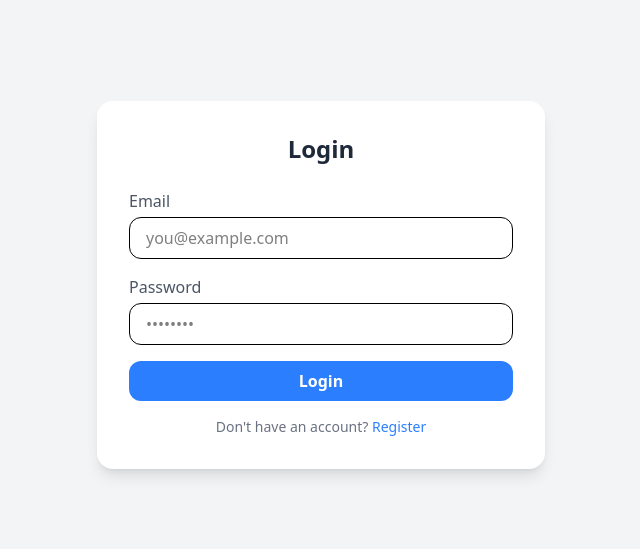
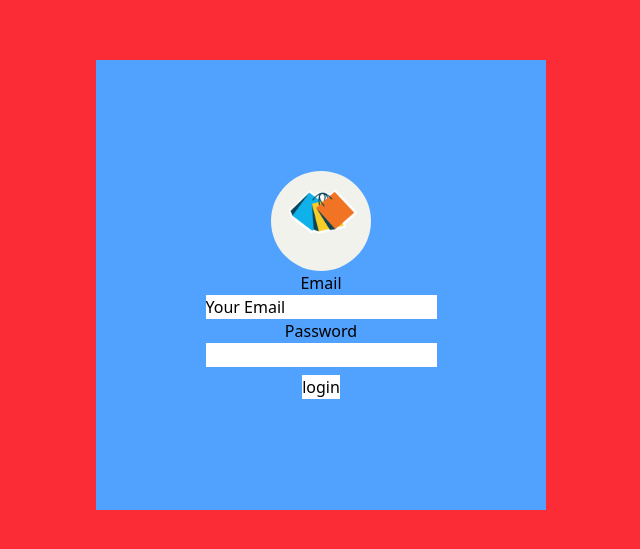
Before and after one commit to sumudusan/web-project-01-frontend, a React (Vite) app: page /login in a window 1280 px wide. Shown: the part 115-664 px from the top of the page, without its empty margins (319-959 px from the left). Built offline with nearby package versions, Linux system fonts and the light colour scheme.

Commit message:
rearange login page

```diff
--- a/package.json
+++ b/package.json
@@ -15,6 +15,7 @@
     "dom": "^0.0.3",
     "react": "^19.0.0",
     "react-dom": "^19.0.0",
+    "react-hot-toast": "^2.5.2",
     "react-icons": "^5.5.0",
     "react-router": "^7.5.1",
     "tailwindcss": "^4.1.4"
--- a/src/App.jsx
+++ b/src/App.jsx
@@ -1,15 +1,17 @@
 import React from 'react'
 import HomePage from './Components/home'
 import { BrowserRouter, Routes , Route } from 'react-router'
-import LoginPage from './pages/loginPage'
+import LoginPage from '../src/pages/home/loginPage'
 import SignInPage from './pages/signInPage'
 import AdminHomePage from './pages/adminHomePage'
+import { Toaster } from 'react-hot-toast'
 
 export default function App(){
 
   return(
   <div>
     <BrowserRouter>
+    <Toaster/>
      <Routes path="/*">
       <Route path='/login' element={<LoginPage/>}/>
       <Route path='/signup' element={<SignInPage/>}/>
--- a/src/pages/admin/adminProductsPage.jsx
+++ b/src/pages/admin/adminProductsPage.jsx
@@ -1,12 +1,74 @@
-import axios from "axios"
+import axios from "axios";
+import { useEffect, useState } from "react";
+import { FaTrash } from "react-icons/fa";
+import { FaPencil } from "react-icons/fa6";
 
-export default function AdminProductsPage(){
+export default function AdminProductsPage() {
+  const [products, setProducts] = useState([
+    {
+      productId: "BEA1001",
+      productName: "Glow & Shine Face Serum",
+      altNames: ["Brightening Serum", "Vitamin C Serum", "Skin Glow Booster"],
+      images: [
+        "https://example.com/images/serum1.jpg",
+        "https://example.com/images/serum2.jpg",
+      ],
+      price: 1299,
+      lastPrice: 999,
+      stock: 150,
+      description:
+        "A lightweight, fast-absorbing serum infused with Vitamin C and Hyaluronic Acid that helps brighten skin tone, reduce dark spots, and deeply hydrate for a radiant glow.",
+    },
+  ]);
 
-axios.get("hhtp://localhost:5000/api/products").then((res)=>{
-    console.log(res)
-})
+  useEffect(() => {
+    axios.get("http://localhost:5000/api/products").then((res) => {
+      setProducts(res.data);
+    });
+  }, []);
 
-    return(
-        <></>
-    )
+  return (
+    <div className="p-4 bg-gray-100 min-h-screen">
+      <h2 className="text-2xl font-bold mb-6 text-center text-gray-800">Admin Products</h2>
+
+      <div className="overflow-x-auto">
+        <table className="min-w-full bg-white border border-gray-300 shadow-lg rounded-lg">
+          <thead className="bg-gray-200">
+            <tr>
+              <th className="py-3 px-4 border-b text-left text-sm font-semibold text-gray-700">Product ID</th>
+              <th className="py-3 px-4 border-b text-left text-sm font-semibold text-gray-700">Name</th>
+              <th className="py-3 px-4 border-b text-left text-sm font-semibold text-gray-700">Price</th>
+              <th className="py-3 px-4 border-b text-left text-sm font-semibold text-gray-700">Last Price</th>
+              <th className="py-3 px-4 border-b text-left text-sm font-semibold text-gray-700">Stock</th>
+              <th className="py-3 px-4 border-b text-left text-sm font-semibold text-gray-700">Description</th>
+              <th className="py-3 px-4 border-b text-center text-sm font-semibold text-gray-700">Actions</th>
+            </tr>
+          </thead>
+
+          <tbody>
+            {products.map((product, index) => (
+              <tr key={index} className="hover:bg-gray-50 transition">
+                <td className="py-3 px-4 border-b">{product.productId}</td>
+                <td className="py-3 px-4 border-b">{product.productName}</td>
+                <td className="py-3 px-4 border-b">Rs. {product.price}</td>
+                <td className="py-3 px-4 border-b line-through text-gray-500">Rs. {product.lastPrice}</td>
+                <td className="py-3 px-4 border-b">{product.stock}</td>
+                <td className="py-3 px-4 border-b max-w-xs truncate">{product.description}</td>
+                <td className="py-3 px-4 border-b text-center">
+                  <div className="flex justify-center gap-3 text-lg text-gray-600">
+                    <button className="hover:text-red-600">
+                      <FaTrash />
+                    </button>
+                    <button className="hover:text-blue-600">
+                      <FaPencil />
+                    </button>
+                  </div>
+                </td>
+              </tr>
+            ))}
+          </tbody>
+        </table>
+      </div>
+    </div>
+  );
 }
--- /dev/null
+++ b/src/pages/home/loginPage.jsx
@@ -0,0 +1,44 @@
+import axios from "axios"
+import { useState } from "react"
+import toast from "react-hot-toast"
+
+export default function LoginPage(){
+
+    const [email, setEmail] = useState("Your Email")
+    const [password, setPassword] = useState("")
+
+    function login(){
+        axios.post("http://localhost:5000/api/users/login",{
+            email : email,
+            password : password
+        }).then(
+            (res)=>{
+                console.log(res)
+                if(res.data.user==null){
+                    toast.error(res.data.message)
+                    return
+                }
+                toast.success("Login success")
+                localStorage.setItem("token" ,res.data.token)
+                if(res.data.user.type="admin"){
+                    window.location.href = "/admin"
+                }else{
+                    window.localStorage.href = "/"
+                }
+            }
+        )
+    }
+
+    return(
+        <div className="w-full h-screen bg-red-500 flex justify-center items-center">
+            <div className="w-[450px] h-[450px] bg-blue-400 flex flex-col items-center justify-center">
+                <img src="/logo.png" className="rounded-full w-[100px]" />
+                <span>Email</span>
+                <input className="bg-white" defaultValue={email} onChange={(e)=>{setEmail(e.target.value)}} />
+                <span>Password</span>
+                <input type="password" className="bg-white mb-2" defaultValue={password} onChange={(e)=>{setPassword(e.target.value)}}/>
+                <button className="bg-white cursor-pointer" onClick={login}>login</button>
+            </div>
+        </div>
+    )
+}
--- a/src/pages/loginPage.jsx
+++ /dev/null
@@ -1,59 +0,0 @@
-import React, { useState } from 'react';
-
-export default function LoginPage (){
-  const [email, setEmail] = useState('');
-  const [password, setPassword] = useState('');
-
-  const handleLogin = (e) => {
-    e.preventDefault();
-    // 🔐 Handle login logic here
-    console.log('Email:', email);
-    console.log('Password:', password);
-  };
-
-  return (
-    <div className="min-h-screen flex items-center justify-center bg-gray-100">
-      <div className="bg-white p-8 rounded-2xl shadow-lg w-full max-w-md">
-        <h2 className="text-2xl font-bold text-center mb-6 text-gray-800">Login</h2>
-        <form onSubmit={handleLogin} className="space-y-4">
-          <div>
-            <label className="block mb-1 text-gray-600">Email</label>
-            <input
-              type="email"
-              className="w-full px-4 py-2 border rounded-xl focus:outline-none focus:ring-2 focus:ring-blue-400"
-              placeholder="you@example.com"
-              value={email}
-              onChange={(e) => setEmail(e.target.value)}
-              required
-            />
-          </div>
-
-          <div>
-            <label className="block mb-1 text-gray-600">Password</label>
-            <input
-              type="password"
-              className="w-full px-4 py-2 border rounded-xl focus:outline-none focus:ring-2 focus:ring-blue-400"
-              placeholder="••••••••"
-              value={password}
-              onChange={(e) => setPassword(e.target.value)}
-              required
-            />
-          </div>
-
-          <button
-            type="submit"
-            className="w-full bg-blue-500 hover:bg-blue-600 text-white font-semibold py-2 px-4 rounded-xl transition duration-200"
-          >
-            Login
-          </button>
-        </form>
-
-        <p className="mt-4 text-center text-sm text-gray-500">
-          Don't have an account? <a href="#" className="text-blue-500 hover:underline">Register</a>
-        </p>
-      </div>
-    </div>
-  );
-};
-
-;
```
Also changed, not shown: public/logo.png (added), 1 other file (tests, documents, lock files or other folders).
